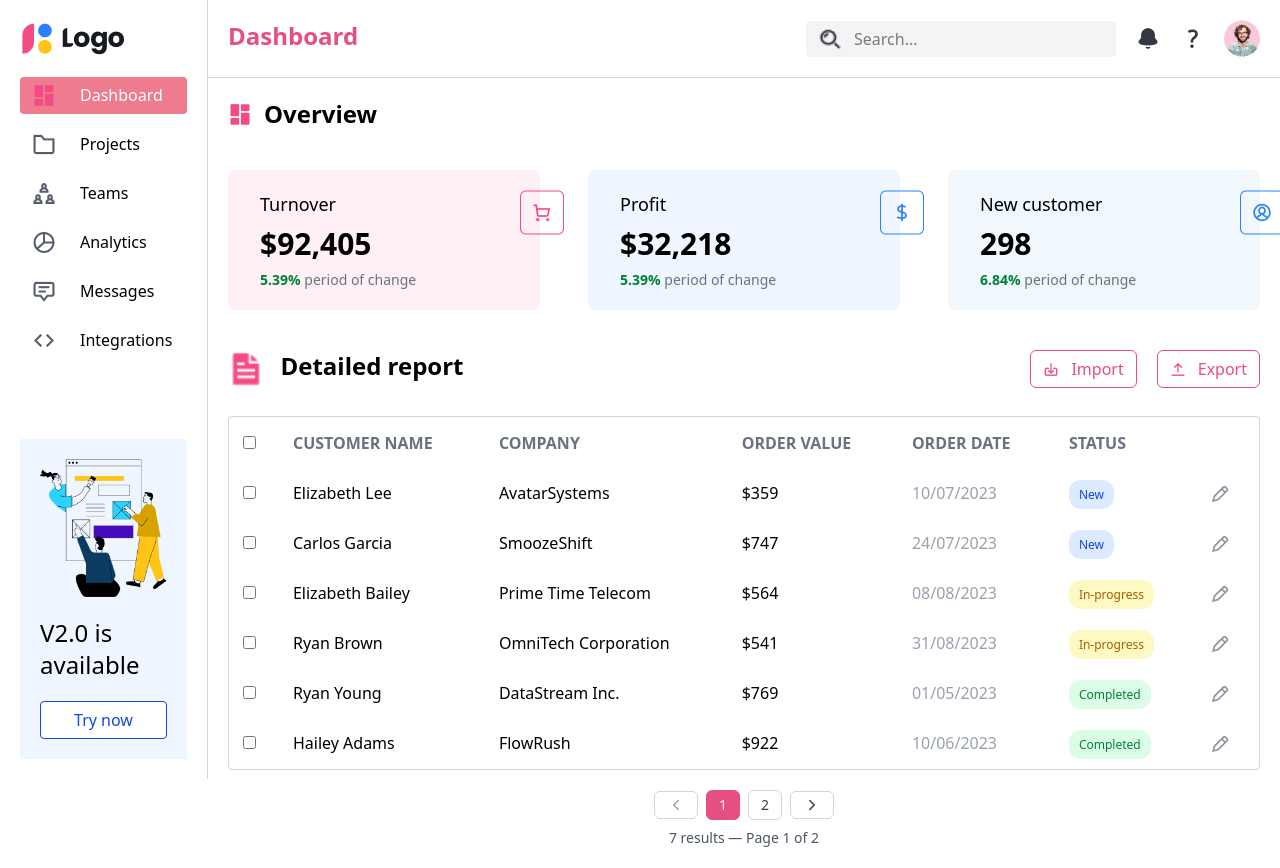
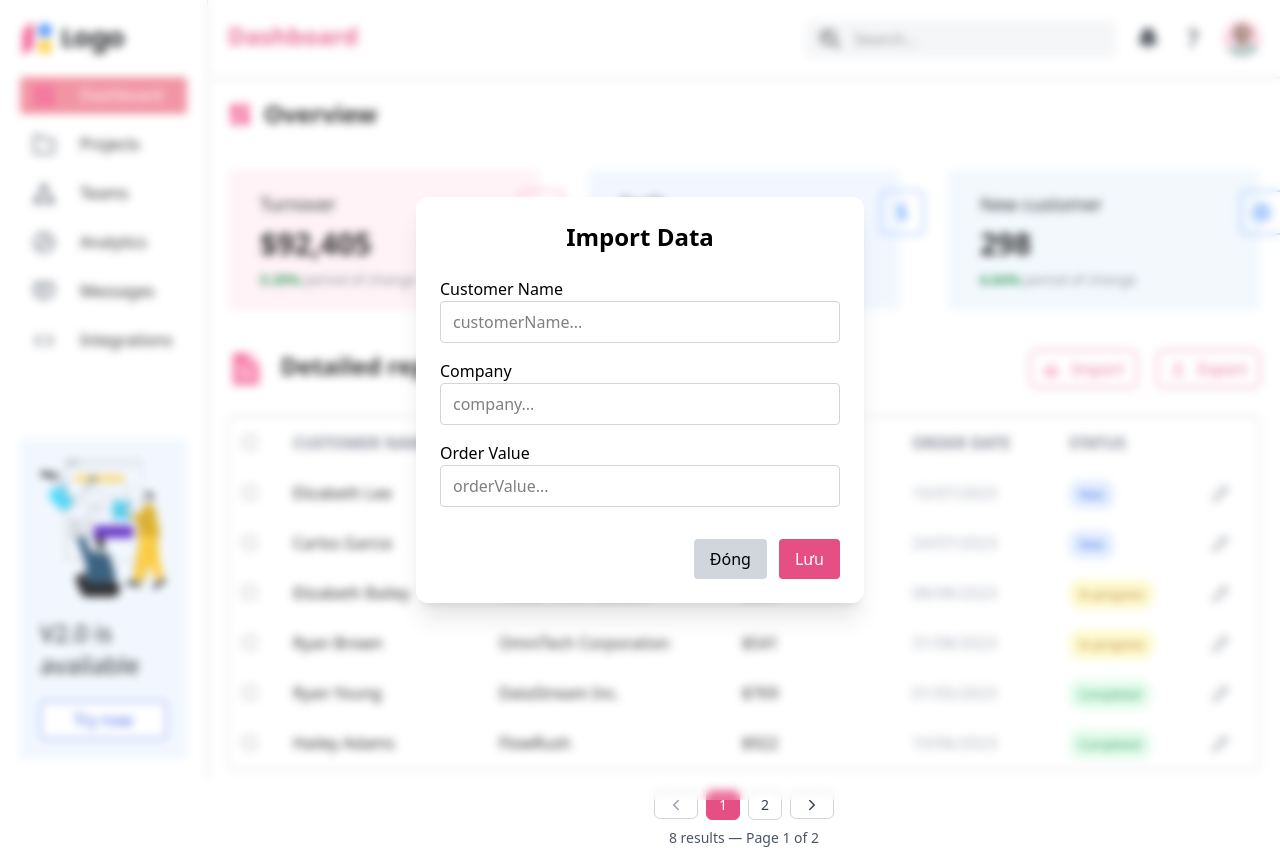
Before and after one commit to Hanus04/PTGDUD_NguyenThiHaNhu_22635201, a React (Vite) app in the folder Lab08/Lab08/: page / in a window 1280 px wide. Both pictures are taken after a click on the button "Import". Built offline with nearby package versions, Linux system fonts and the light colour scheme; data requests are answered from the project's data file.

Commit message:
10 - Add user

```diff
--- a/Lab08/Lab08/database/overview.json
+++ b/Lab08/Lab08/database/overview.json
@@ -66,7 +66,14 @@
       "orderValue": 13000,
       "orderDate": "13/8/2025",
       "status": "Completed"
+    },
+    {
+      "id": "25dd",
+      "customerName": "Tinkerbell",
+      "company": "Sunhouse",
+      "orderValue": 35000,
+      "orderDate": "4/9/2025",
+      "status": "New"
     }
-
   ]
 }
--- /dev/null
+++ b/Lab08/Lab08/src/component/AddDetail.jsx
@@ -0,0 +1,107 @@
+import { useRef } from "react";
+
+const AddDetail = ({ isOpen, onClose, fetchOrderData }) => {
+  const nameRef = useRef(null);
+  const companyRef = useRef(null);
+  const orderValueRef = useRef(null);
+
+  if (!isOpen) return null;
+
+  const handleAddUser = async () => {
+    const name = nameRef.current.value;
+    const company = companyRef.current.value;
+    const orderValue = orderValueRef.current.value;
+    if (name === "" || company === "" || orderValue === "") {
+      alert("Vui lòng điền đủ thông tin!");
+      return;
+    }
+
+    const newOrder = {
+      customerName: name,
+      company,
+      orderValue: Number(orderValue),
+      orderDate: new Date().toLocaleDateString(),
+      status: "New",
+    };
+
+    const response = await fetch("http://localhost:3001/orders", {
+      method: "POST",
+      headers: {
+        "Content-Type": "application/json",
+      },
+      body: JSON.stringify(newOrder),
+    });
+
+    if (response.ok) {
+      alert("Thêm thành công!");
+      fetchOrderData();
+      onClose();
+    } else {
+      alert("Không thể thêm!");
+    }
+  };
+
+  const handleOverlayClick = (e) => {
+    if (e.target.id === "modalOverlay") {
+      onClose();
+    }
+  };
+
+  return (
+    <div
+      id="modalOverlay"
+      onClick={handleOverlayClick}
+      className="fixed inset-0 bg-white/20 backdrop-blur-xs flex items-center justify-center z-50"
+    >
+      <div className="bg-white rounded-xl p-6 w-full max-w-md shadow-xl">
+        <div className="text-center">
+          <h2 className="text-2xl font-semibold mb-6">Import Data</h2>
+        </div>
+        <div>
+          <label htmlFor="">Customer Name</label>
+          <input
+            ref={nameRef}
+            type="text"
+            placeholder="customerName..."
+            className="border border-gray-300 px-3 py-2 w-full mb-4 rounded"
+          />
+        </div>
+        <div>
+          <label htmlFor="">Company</label>
+          <input
+            ref={companyRef}
+            type="text"
+            placeholder="company..."
+            className="border border-gray-300 px-3 py-2 w-full mb-4 rounded"
+          />
+        </div>
+        <div>
+          <label htmlFor="">Order Value</label>
+          <input
+            ref={orderValueRef}
+            type="number"
+            placeholder="orderValue..."
+            className="border border-gray-300 px-3 py-2 w-full mb-4 rounded"
+          />
+        </div>
+
+        <div className="flex justify-end gap-3 mt-4">
+          <button
+            onClick={onClose}
+            className="px-4 py-2 rounded bg-gray-300 hover:bg-gray-400"
+          >
+            Đóng
+          </button>
+          <button
+            onClick={handleAddUser}
+            className="px-4 py-2 rounded bg-[#E64F84] text-white hover:bg-[#ff1491]"
+          >
+            Lưu
+          </button>
+        </div>
+      </div>
+    </div>
+  );
+};
+
+export default AddDetail;
--- a/Lab08/Lab08/src/component/OrderTable.jsx
+++ b/Lab08/Lab08/src/component/OrderTable.jsx
@@ -1,8 +1,9 @@
 import { useEffect, useState } from "react";
 import { ChevronLeft, ChevronRight } from "lucide-react";
+import AddDetail from "../component/AddDetail";
 import EditDetail from "../component/EditDetail";
 
-const OrderTable = () => {
+const OrderDetail = () => {
   const [orders, setOrders] = useState([]);
   const [currentPage, setCurrentPage] = useState(1);
   const itemPerPage = 6;
@@ -49,7 +50,7 @@ const OrderTable = () => {
         </div>
         <div className="flex gap-5">
           <button
-
+            onClick={() => setIsModalOpen(true)}
             className="cursor-pointer flex items-center gap-3 px-3 py-1.5 text-[#E64F84] border border-[#E64F84] rounded-md"
           >
             <img src={"./Download.png"} alt="Download" />
@@ -155,6 +156,13 @@ const OrderTable = () => {
         </p>
       </div>
 
+
+      <AddDetail
+        fetchOrderData={fetchOrderData}
+        isOpen={isModalOpen}
+        onClose={() => setIsModalOpen(false)}
+      />
+
       {editModal && selectedOrderId !== null && (
         <EditDetail
           fetchOrderData={fetchOrderData}
@@ -167,4 +175,4 @@ const OrderTable = () => {
   );
 };
 
-export default OrderTable;
+export default OrderDetail;
```
Also changed, not shown: Lab08/Lab08/Hình Ảnh Minh Chứng/10 - Add user .png (added), Lab08/Lab08/Hình Ảnh Minh Chứng/10.1 - Add user.png (added). Lines whose indentation alone changed are shown as unchanged.
